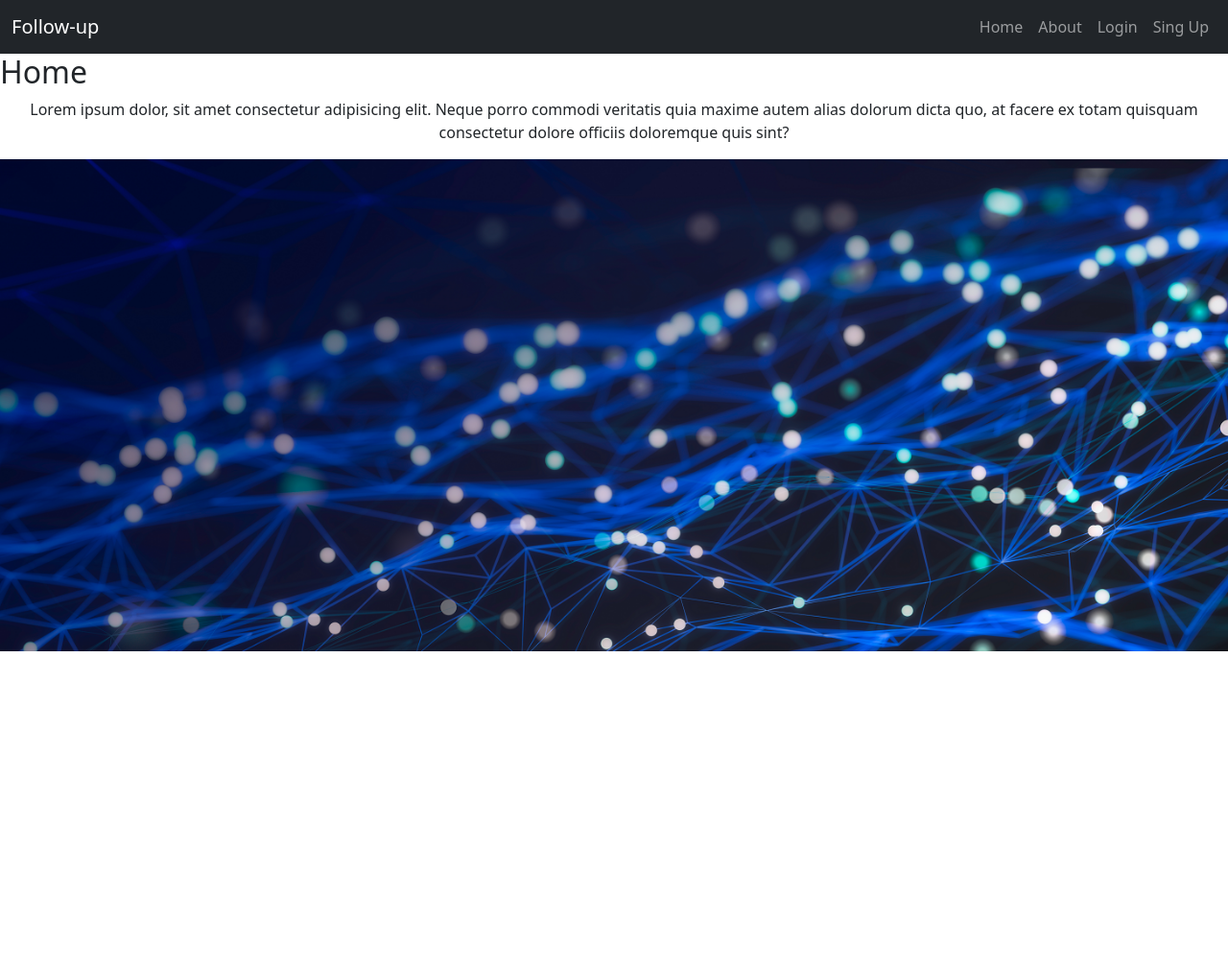
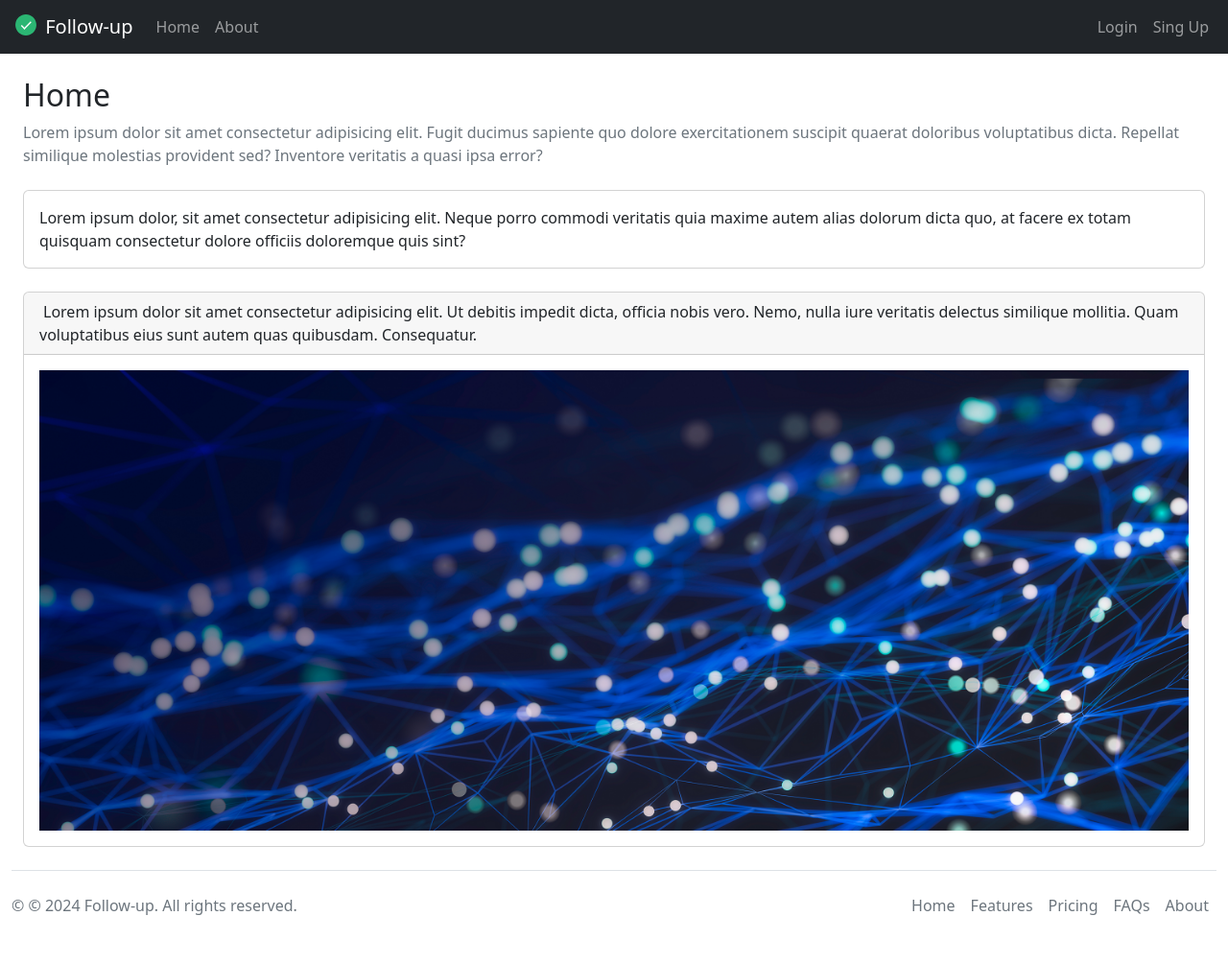
Before and after one commit to rjosedev/romanballesteros-pythonweb, a Django app: page / in a window 1280 px wide. Shown: the whole page at 96% size. Before the commit the page ends 679 px from the top, so only its background shows below. Run offline with Django 5.2, Linux system fonts and the light colour scheme; some libraries are stand-ins or nearby versions.

Commit message:
icon follow-up, fixed navbar, footer added, and other minor navbar and pages redesign

```diff
--- a/tasks/templates/base.html
+++ b/tasks/templates/base.html
@@ -21,7 +21,11 @@
     {% include 'navbar.html' %}
 
     {% if user.is_authenticated %}
-    Welcome <strong>{{request.user.first_name}} {{request.user.last_name}}</strong>, logged as <strong>{{request.user.username}}</strong>. {{message}}
+    <ol class="breadcrumb mb-4">
+      <li class="breadcrumb-item active">
+        Welcome <strong>{{request.user.first_name}} {{request.user.last_name}}</strong>, logged as <strong>{{request.user.username}}</strong>. {{message}}
+      </li>
+    </ol>
     {% endif %}
 
     {% block content %}
@@ -35,4 +39,5 @@
     </script>
 
   </body>
+  {% include 'footer.html' %}
 </html>
--- a/tasks/templates/cases.html
+++ b/tasks/templates/cases.html
@@ -8,7 +8,7 @@
   {% for case in cases %}
   <li>
     <a href="{% url 'case_detail' case.id %}">
-      {{case.id}} - {{case.caseId}} - {{case.description}} - {{case.severity}} - {{case.site}} - {{case.vendor}} - {{case.device}} - {{case.operator}}
+      <!-- {{case.id}} -->{{case.caseId}} - {{case.description}} - {{case.severity}} - {{case.site}} - {{case.vendor}} - {{case.device}} - {{case.operator}}
     </a>
   </li>
   {% endfor %}
--- a/tasks/templates/devices.html
+++ b/tasks/templates/devices.html
@@ -8,7 +8,7 @@
   {% for device in devices %}
   <li>
     <a href="{% url 'device_detail' device.id %}">
-      {{device.id}} - {{device.deviceId}} - {{device.name}} - {{device.category}} - {{device.model}} - {{device.serialNumber}} - {{device.rack}} - {{device.site}} - {{device.vendor}}
+      <!-- {{device.id}} -->{{device.deviceId}} - {{device.name}} - {{device.category}} - {{device.model}} - {{device.serialNumber}} - {{device.rack}} - {{device.site}} - {{device.vendor}}
     </a>
   </li>
   {% endfor %}
--- /dev/null
+++ b/tasks/templates/footer.html
@@ -0,0 +1,18 @@
+
+<div class="container-fluid">
+    <footer class="d-flex flex-wrap justify-content-between align-items-center py-3 my-4 border-top">
+      <p class="col-md-4 mb-0 text-muted">&copy; © 2024 Follow-up. All rights reserved. </p>
+
+      <a href="/" class="col-md-4 d-flex align-items-center justify-content-center mb-3 mb-md-0 me-md-auto link-dark text-decoration-none">
+        <svg class="bi me-2" width="40" height="32"><use xlink:href="#bootstrap"/></svg>
+      </a>
+
+      <ul class="nav col-md-4 justify-content-end">
+        <li class="nav-item"><a href="/" class="nav-link px-2 text-muted">Home</a></li>
+        <li class="nav-item"><a href="#" class="nav-link px-2 text-muted">Features</a></li>
+        <li class="nav-item"><a href="#" class="nav-link px-2 text-muted">Pricing</a></li>
+        <li class="nav-item"><a href="#" class="nav-link px-2 text-muted">FAQs</a></li>
+        <li class="nav-item"><a href="/about" class="nav-link px-2 text-muted">About</a></li>
+      </ul>
+    </footer>
+</div>
--- a/tasks/templates/home.html
+++ b/tasks/templates/home.html
@@ -1,14 +1,30 @@
 {% extends 'base.html' %}
 
 {% block content %}
-
-<h2>Home</h2>
-
-<div class="text-center">
-    <p>
-        Lorem ipsum dolor, sit amet consectetur adipisicing elit. Neque porro commodi veritatis quia maxime autem alias dolorum dicta quo, at facere ex totam quisquam consectetur dolore officiis doloremque quis sint?
-    </p>
-    <img src="/media/static/vecteezy.png" class="img-fluid">
+<div id="layoutSidenav_content">
+    <main>
+        <div class="container-fluid px-4">
+          <h2 class="mt-4">Home</h2>
+          <ol class="breadcrumb mb-4">
+            <li class="breadcrumb-item active">
+                Lorem ipsum dolor sit amet consectetur adipisicing elit. Fugit ducimus sapiente quo dolore exercitationem suscipit quaerat doloribus voluptatibus dicta. Repellat similique molestias provident sed? Inventore veritatis a quasi ipsa error?
+            </li>
+          </ol>
+          <div class="card mb-4">
+            <div class="card-body">
+              Lorem ipsum dolor, sit amet consectetur adipisicing elit. Neque porro commodi veritatis quia maxime autem alias dolorum dicta quo, at facere ex totam quisquam consectetur dolore officiis doloremque quis sint?
+            </div>
+          </div>
+          <div class="card mb-4">
+            <div class="card-header">
+                <i class="fas fa-table me-1"></i>
+                Lorem ipsum dolor sit amet consectetur adipisicing elit. Ut debitis impedit dicta, officia nobis vero. Nemo, nulla iure veritatis delectus similique mollitia. Quam voluptatibus eius sunt autem quas quibusdam. Consequatur.
+            </div>
+            <div class="card-body">
+              <img src="/media/static/vecteezy.png" class="img-fluid">
+            </div>
+          </div>
+      </div>
+    </main>
 </div>
-
 {% endblock %}
--- a/tasks/templates/navbar.html
+++ b/tasks/templates/navbar.html
@@ -1,17 +1,22 @@
-<nav class="navbar navbar-expand-lg navbar-dark bg-dark">
+<nav class="navbar sticky-top navbar-expand-lg navbar-dark bg-dark">
   <div class="container-fluid">
-    <a class="navbar-brand" href="/">Follow-up</a>
+    <a class="navbar-brand" href="/">
+      <img src="/media/static/1930264_check_complete_done_green_success_icon.svg" alt="" width="30" height="24" class="d-inline-block align-text-top">
+      Follow-up
+    </a>
+    <ul class="navbar-nav ms-auto">
+      <li class="nav-item">
+        <a href="/" class="nav-link">Home</a>
+      </li>
+      <li class="nav-item"></li>
+        <a href="/about" class="nav-link">About</a>
+      </li>
+    </ul>
     <button class="navbar-toggler" type="button" data-bs-toggle="collapse" data-bs-target="#navbarNavDarkDropdown" aria-controls="navbarNavDarkDropdown" aria-expanded="false" aria-label="Toggle navigation">
       <span class="navbar-toggler-icon"></span>
     </button>
     <div class="collapse navbar-collapse" id="navbarNavDarkDropdown">
       <ul class="navbar-nav ms-auto">
-        <li class="nav-item">
-          <a href="/" class="nav-link">Home</a>
-        </li>
-        <li class="nav-item"></li>
-          <a href="/about" class="nav-link">About</a>
-        </li>
         {% if user.is_authenticated %}
         <div class="collapse navbar-collapse" id="navbarNavDarkDropdown">
           <ul class="navbar-nav">
@@ -112,15 +117,13 @@
               <a class="nav-link dropdown-toggle" href="#" id="navbarDarkDropdownMenuLink" role="button" data-bs-toggle="dropdown" aria-expanded="false">
                 <strong>{{request.user.username}}</strong>
               </a>
-              <ul class="dropdown-menu dropdown-menu-dark" aria-labelledby="navbarDarkDropdownMenuLink">
+              <ul class="dropdown-menu dropdown-menu-dark dropdown-menu-end" aria-labelledby="navbarDarkDropdownMenuLink">
                 <li><a class="dropdown-item" href="/edit_profile">Edit profile</a></li>
+                <li><a class="dropdown-item" href="/logout">Logout</a></li>
               </ul>
             </li>
           </ul>
         </div>
-        <li class="nav-item">
-          <a href="/logout" class="nav-link">Logout</a>
-        </li>
         {% else %}
         <li class="nav-item">
           <a href="/signin" class="nav-link">Login</a>
--- a/tasks/templates/operators.html
+++ b/tasks/templates/operators.html
@@ -8,7 +8,7 @@
   {% for operator in operators %}
   <li>
     <a href="{% url 'operator_detail' operator.id %}">
-      {{operator.id}} - {{operator.operatorId}} - {{operator.firstName}} {{operator.lastName}} - {{operator.email}} - {{operator.contact}} - {{operator.backOffice}} - {{operator.user.username}}
+      <!-- {{operator.id}} -->{{operator.operatorId}} - {{operator.firstName}} {{operator.lastName}} - {{operator.email}} - {{operator.contact}} - {{operator.backOffice}} - {{operator.user.username}}
     </a>
   </li>
   {% endfor %}
--- a/tasks/templates/sites.html
+++ b/tasks/templates/sites.html
@@ -8,7 +8,7 @@
   {% for site in sites %}
   <li>
     <a href="{% url 'site_detail' site.id %}">
-      {{site.id}} - {{site.siteId}} - {{site.name}} - {{site.address}} - {{site.city}} - {{site.country}} - {{site.switchowner}} - {{site.contact}}
+      <!-- {{site.id}} -->{{site.siteId}} - {{site.name}} - {{site.address}} - {{site.city}} - {{site.country}} - {{site.switchowner}} - {{site.contact}}
     </a>
   </li>
   {% endfor %}
--- a/tasks/templates/task_detail.html
+++ b/tasks/templates/task_detail.html
@@ -4,7 +4,7 @@
 
 <h2>Task > Edit / Delete</h2>
 
-{{task.id}} {{task.title}}
+<!-- {{task.id}} -->{{task.title}}
 
 <p>
   {{error}}
--- a/tasks/templates/tasks.html
+++ b/tasks/templates/tasks.html
@@ -10,10 +10,10 @@
     <a href="{% url 'task_detail' task.id %}">
 
       {% if task.important %}
-      <strong>{{task.id}} - {{task.title}}</strong>
+      <strong><!-- {{task.id}} -->{{task.title}}</strong>
 
       {% else %}
-      {{task.id}} - {{task.title}}
+      <!-- {{task.id}} -->{{task.title}}
 
       {% endif %}
 
--- a/tasks/templates/vendors.html
+++ b/tasks/templates/vendors.html
@@ -8,7 +8,7 @@
   {% for vendor in vendors %}
   <li>
     <a href="{% url 'vendor_detail' vendor.id %}">
-      {{vendor.id}} - {{vendor.vendorId}} - {{vendor.name}} - {{vendor.email}} - {{vendor.contact}}
+      <!-- {{vendor.id}} -->{{vendor.vendorId}} - {{vendor.name}} - {{vendor.email}} - {{vendor.contact}}
     </a>
   </li>
   {% endfor %}
```
Also changed, not shown: tasks/models.py (+6 -6 lines), tasks/templates/about.html (+25 -8 lines), tasks/templates/case_table.html (+25 -5 lines), db.sqlite3, media/static/1930264_check_complete_done_green_success_icon.svg (added), tasks/migrations/0010_alter_case_severity.py (added).
